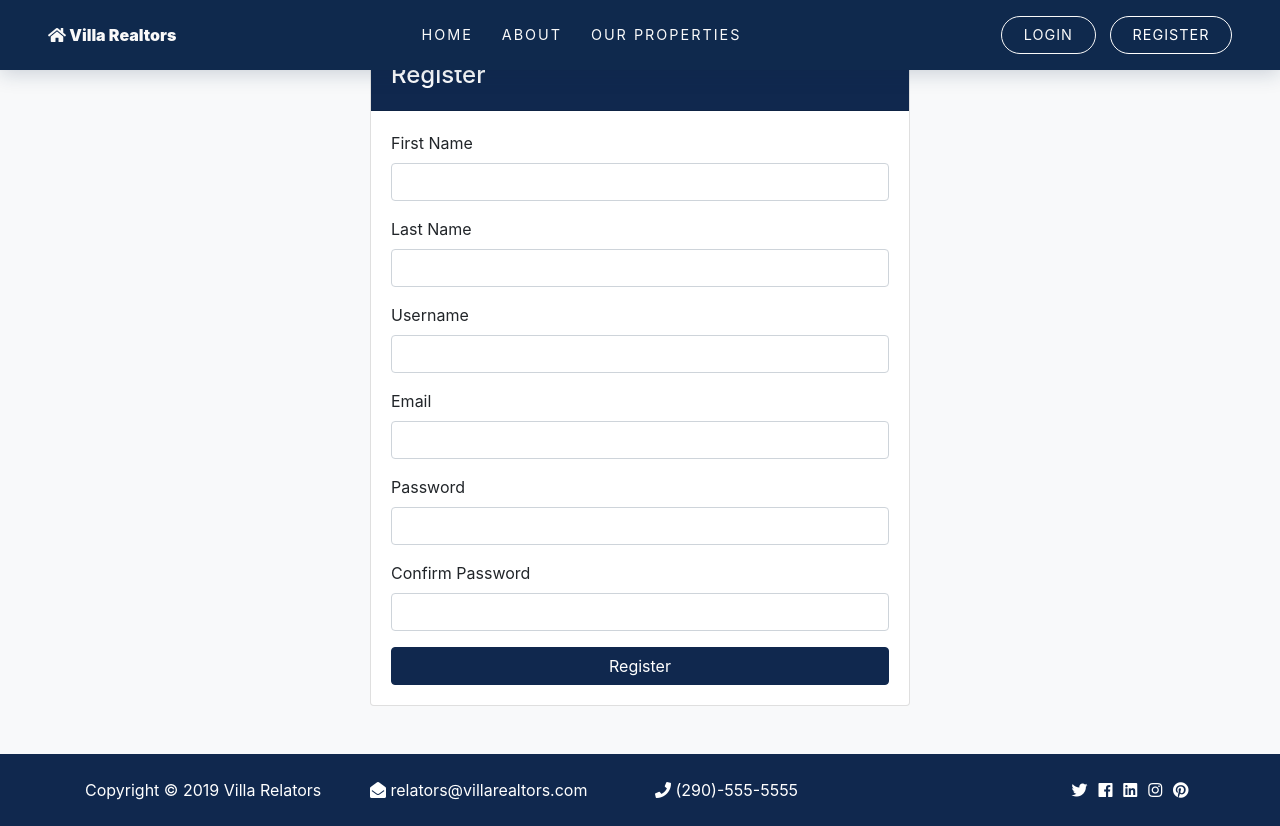
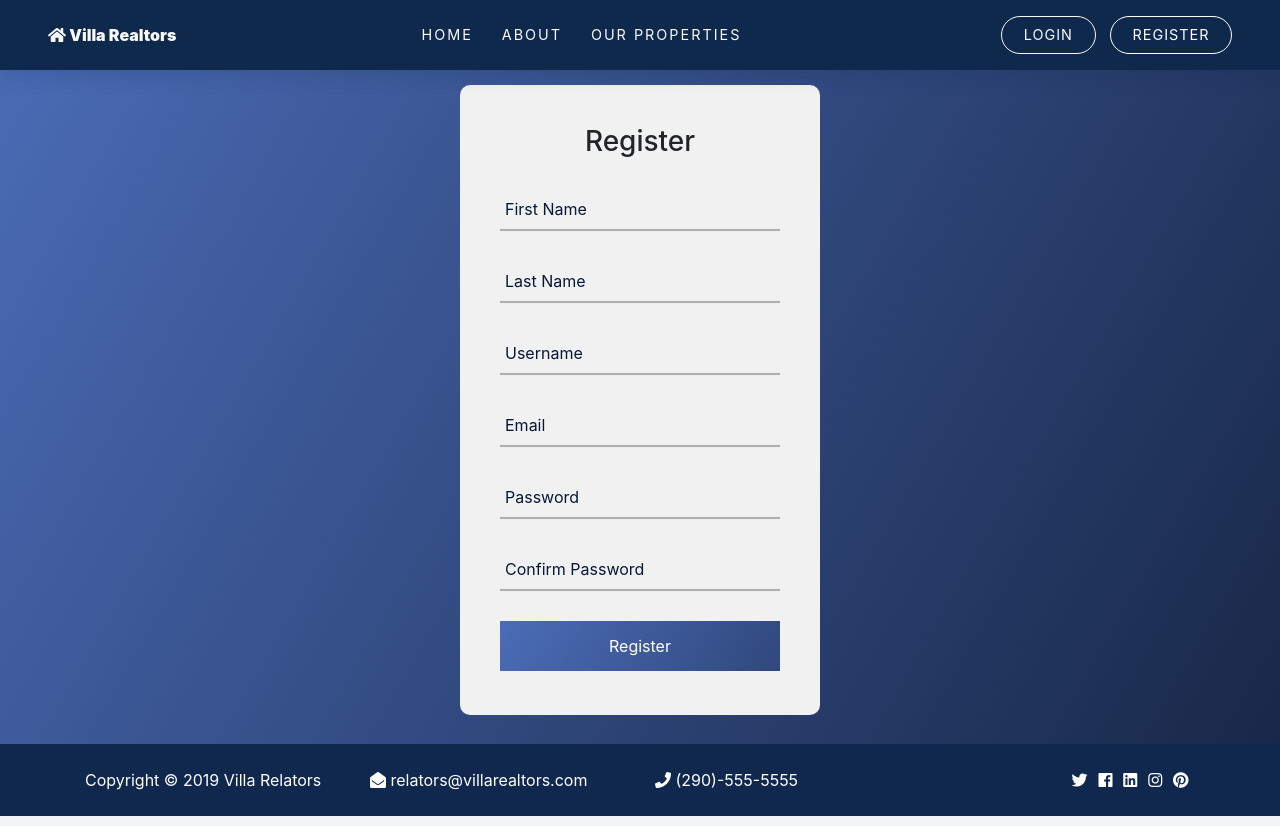
Before and after one commit to gatemadavid/realesttateapp, a Django app: page /accounts/register in a window 1280 px wide. Run offline with Django 3.2, Linux system fonts and the light colour scheme; some libraries are stand-ins or nearby versions.

Commit message:
change register form

```diff
--- a/templates/accounts/register.html
+++ b/templates/accounts/register.html
@@ -2,84 +2,45 @@
 {% block title %} | Register {% endblock %}
 
 {% block content %}
-<section id="login" class="bg-light py-5">
-  <div class="container">
-    <div class="row">
-      <div class="col-md-6 mx-auto">
-        <div class="card">
-          <div class="card-header bg-primary text-white">
-            <h4> Register</h4>
-          </div>
-          <div class="card-body">
-            <!-- alerts -->
-            {% include 'partials/_alerts.html' %}
-            <form action="{% url 'register' %}" method="POST">
-              {% csrf_token %}
-              <div class="form-group">
-                <label for="first_name">First Name</label>
-                <input
-                  type="text"
-                  name="first_name"
-                  class="form-control"
-                  required
-                />
-              </div>
-              <div class="form-group">
-                <label for="last_name">Last Name</label>
-                <input
-                  type="text"
-                  name="last_name"
-                  class="form-control"
-                  required
-                />
-              </div>
-              <div class="form-group">
-                <label for="username">Username</label>
-                <input
-                  type="text"
-                  name="username"
-                  class="form-control"
-                  required
-                />
-              </div>
-              <div class="form-group">
-                <label for="email">Email</label>
-                <input
-                  type="email"
-                  name="email"
-                  class="form-control"
-                  required
-                />
-              </div>
-              <div class="form-group">
-                <label for="password2">Password</label>
-                <input
-                  type="password"
-                  name="password"
-                  class="form-control"
-                  required
-                />
-              </div>
-              <div class="form-group">
-                <label for="password">Confirm Password</label>
-                <input
-                  type="password"
-                  name="password2"
-                  class="form-control"
-                  required
-                />
-              </div>
-              <input
-                type="submit"
-                value="Register"
-                class="btn btn-primary btn-block"
-              />
-            </form>
-          </div>
-        </div>
+
+<section id="form-area">
+  {% include 'partials/_alerts.html' %}
+  <form class="register-form" action="{% url 'register' %}" method="POST">
+    {% csrf_token %}
+    <h3>Register</h3>
+
+    <div class="txtb">
+      <input type="text" name="first_name" required>
+      <span data-placeholder="First Name"></span>
+    </div>
+
+    <div class="txtb">
+        <input type="text" name="last_name" required>
+        <span data-placeholder="Last Name"></span>
       </div>
+
+    <div class="txtb">
+      <input type="text" name="username" required>
+      <span data-placeholder="Username"></span>
     </div>
-  </div>
+    <div class="txtb">
+        <input type="email" name="email" required>
+        <span data-placeholder="Email"></span>
+      </div>
+    <div class="txtb">
+      <input type="password" name="password" required>
+      <span data-placeholder="Password"></span>
+    </div>
+    <div class="txtb">
+        <input type="password" name="password2" required>
+        <span data-placeholder="Confirm Password"></span>
+      </div>
+
+    <input type="submit" class="logbtn" value="Register">
+
+  </form>
+
 </section>
 
+
 {% endblock %}
```
